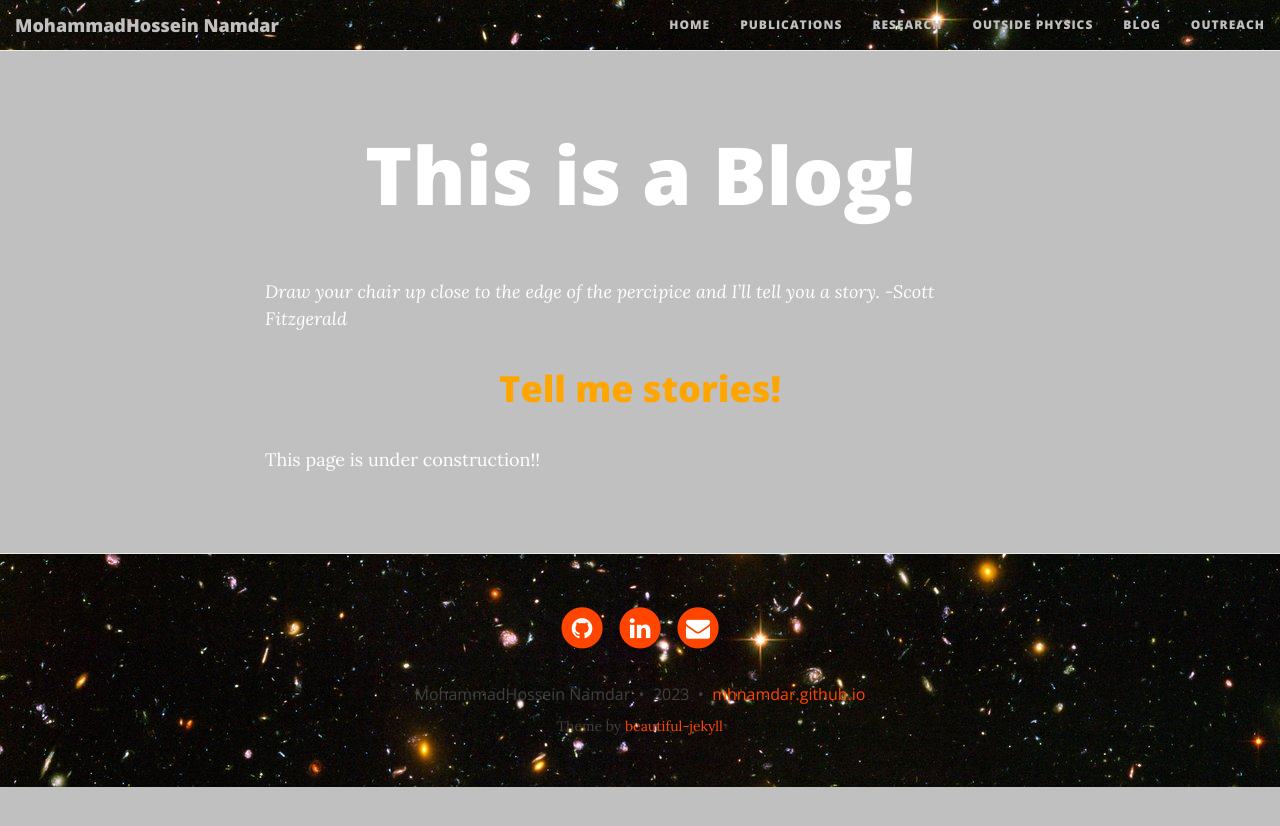
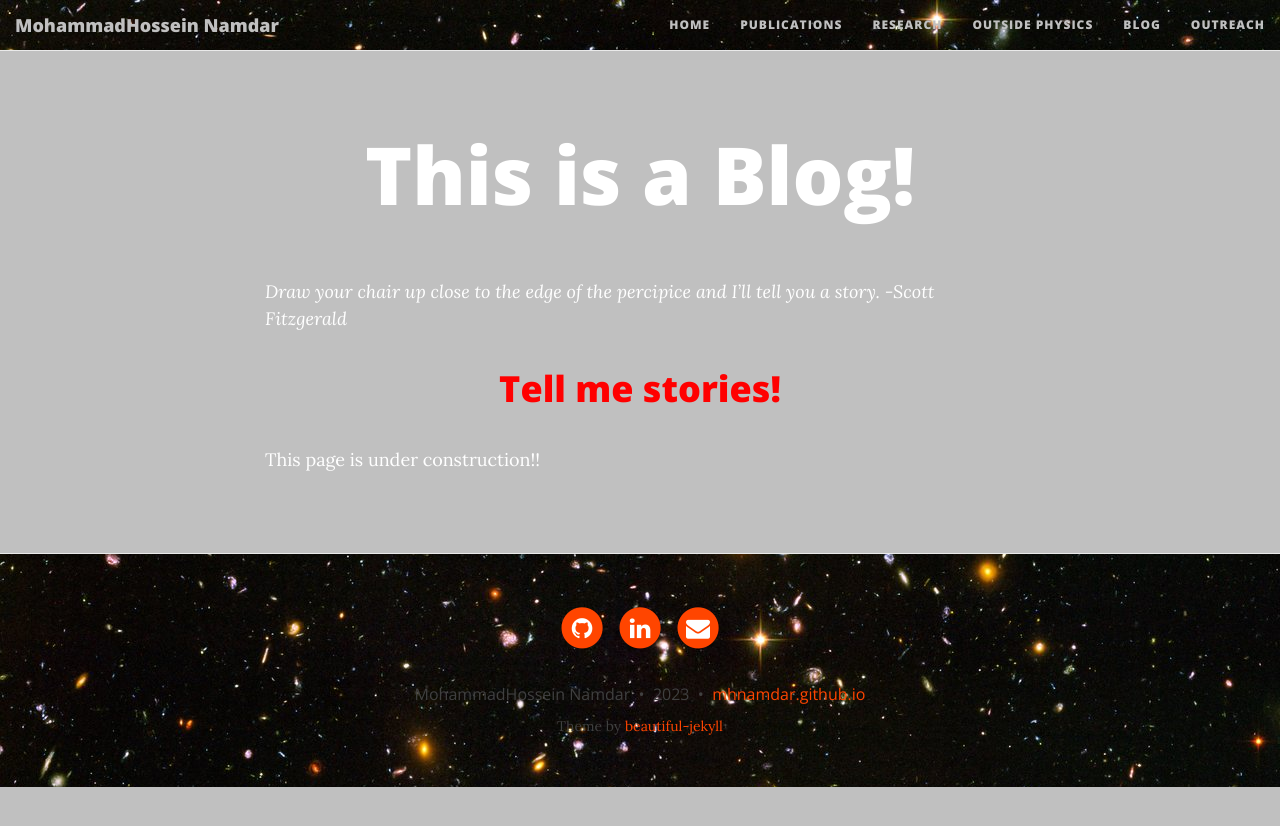
Before and after one commit to mhnamdar/mhnamdar.github.io, a Jekyll site: the page built from Blog.md, in a window 1280 px wide. Shown: the top 826 px of the page. Built offline with Jekyll 4.4.1, drawn with Linux system fonts in a browser that asks for light colours; nearby versions of some CDN libraries.

Commit message:
Update Blog.md

```diff
--- a/Blog.md
+++ b/Blog.md
@@ -29,7 +29,7 @@ tags: [sabaetezadrazavi]
 *Draw your chair up close to the edge of the percipice and I'll tell you a story. -Scott Fitzgerald*
 
 
-<h1 align="center"> <p style="color:orange;"> Tell me stories! </p> </h1>
+<h1 align="center"> <p style="color:red;"> Tell me stories! </p> </h1>
 
 
 This page is under construction!!
```
